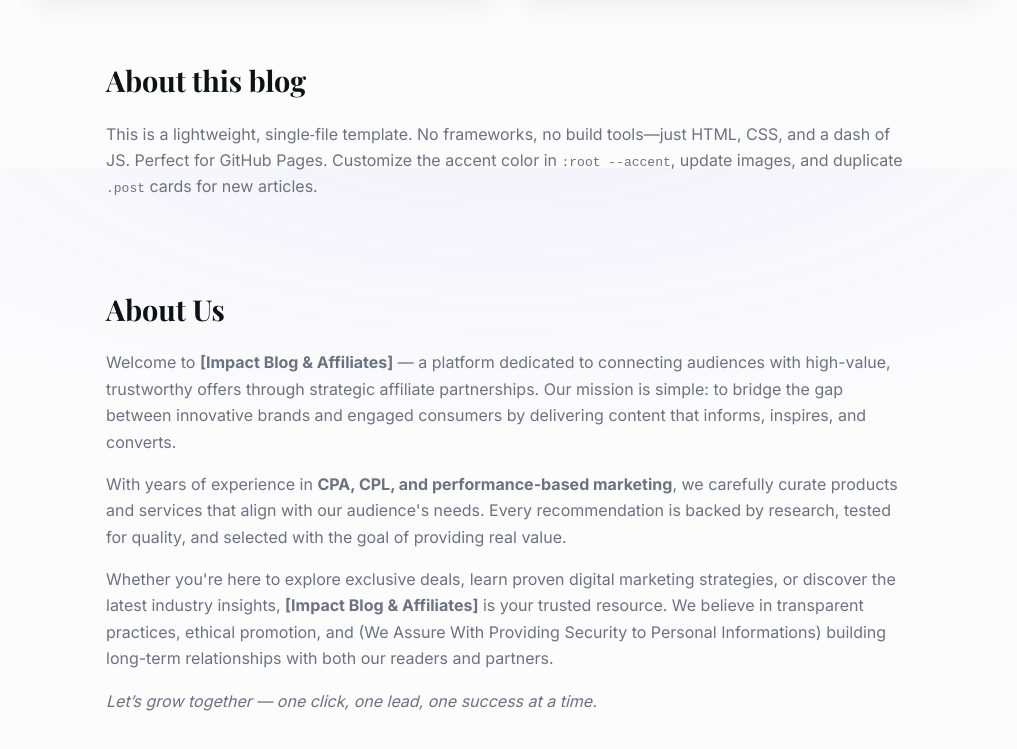
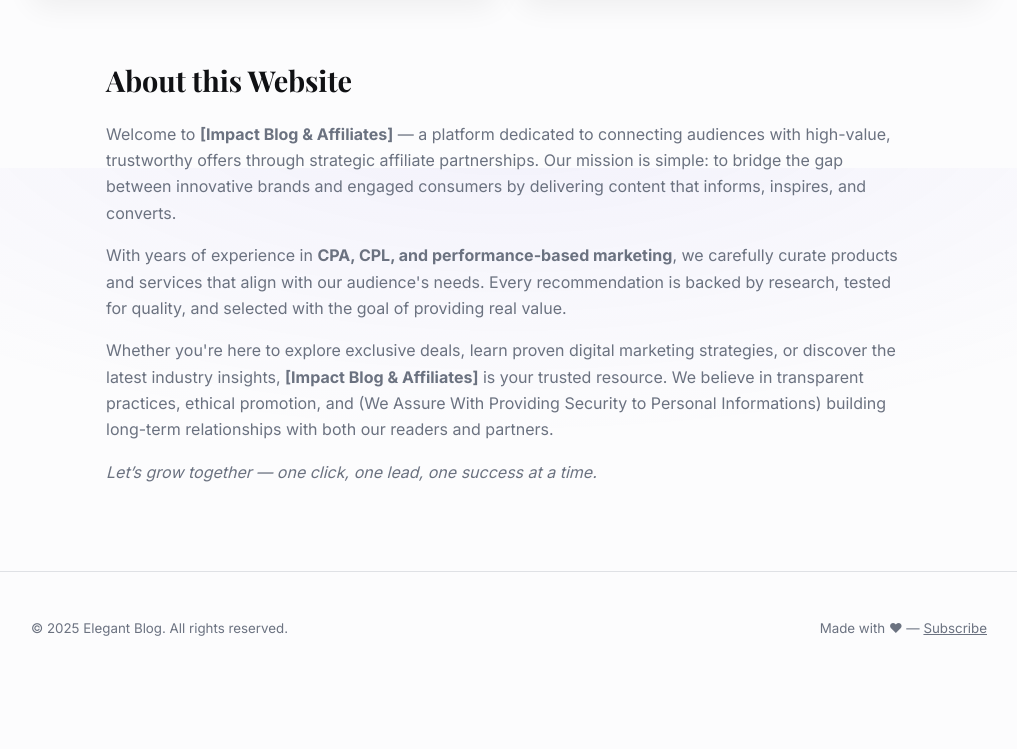
Before and after one commit to MrUsama27/MyDailyBlogs, a plain HTML site: page index.html in a window 1280 px wide. Shown: the part 1432-2181 px from the top of the page, without its empty margins (131-1148 px from the left). After the commit the page ends 2118 px from the top, so only its background shows below. Drawn offline with nearby package versions, Linux system fonts and the light colour scheme.

Commit message:
index.html

```diff
--- a/index.html
+++ b/index.html
@@ -235,14 +235,9 @@
     </article>
   </main>
 
-  <section id="about" class="wrap" style="padding:0 22px 70px; max-width:850px">
-    <h2 style="font-family:'Playfair Display',serif; font-size:1.8rem; margin:0 0 10px">About this blog</h2>
-    <p style="color:var(--muted)">This is a lightweight, single‑file template. No frameworks, no build tools—just HTML, CSS, and a dash of JS. Perfect for GitHub Pages. Customize the accent color in <code>:root --accent</code>, update images, and duplicate <code>.post</code> cards for new articles.</p>
-  </section>
-
  <section id="about" class="wrap" style="padding:0 22px 70px; max-width:850px">
   <h2 style="font-family:'Playfair Display',serif; font-size:1.8rem; margin:0 0 10px">
-    About Us
+    About this Website
   </h2>
   <p style="color:var(--muted)">
     Welcome to <strong>[Impact Blog & Affiliates]</strong> — a platform dedicated to connecting audiences with high-value,
@@ -263,6 +258,12 @@
     <em>Let’s grow together — one click, one lead, one success at a time.</em>
   </p>
 </section>
+ <footer>
+    <div class="wrap" style="display:flex; gap:12px; align-items:center; justify-content:space-between; flex-wrap:wrap">
+      <small>© <span id="year"></span> Elegant Blog. All rights reserved.</small>
+      <small>Made with ♥ — <a href="#" style="text-decoration:underline; color:inherit">Subscribe</a></small>
+    </div>
+  </footer>
 
 
   <script>
```
